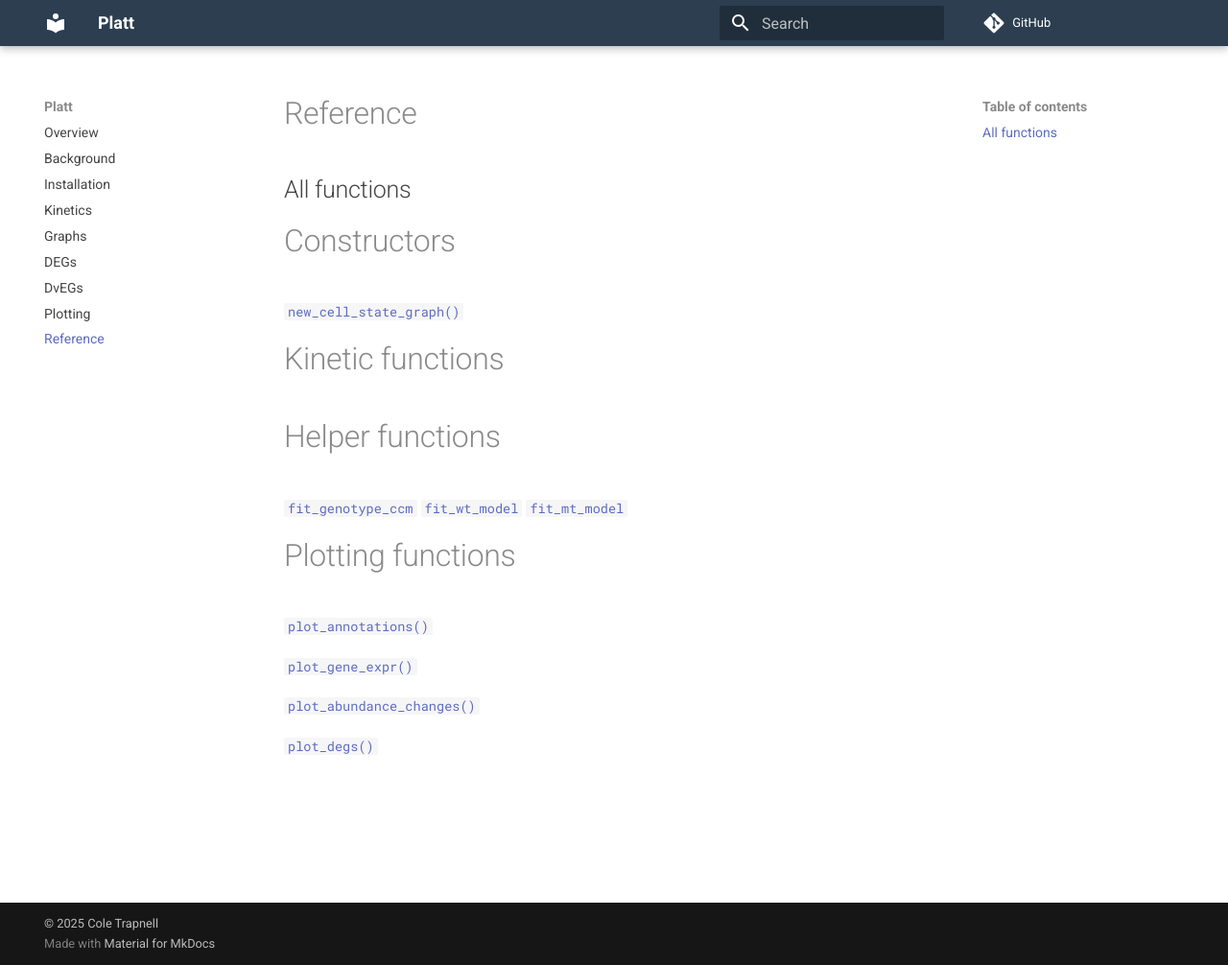
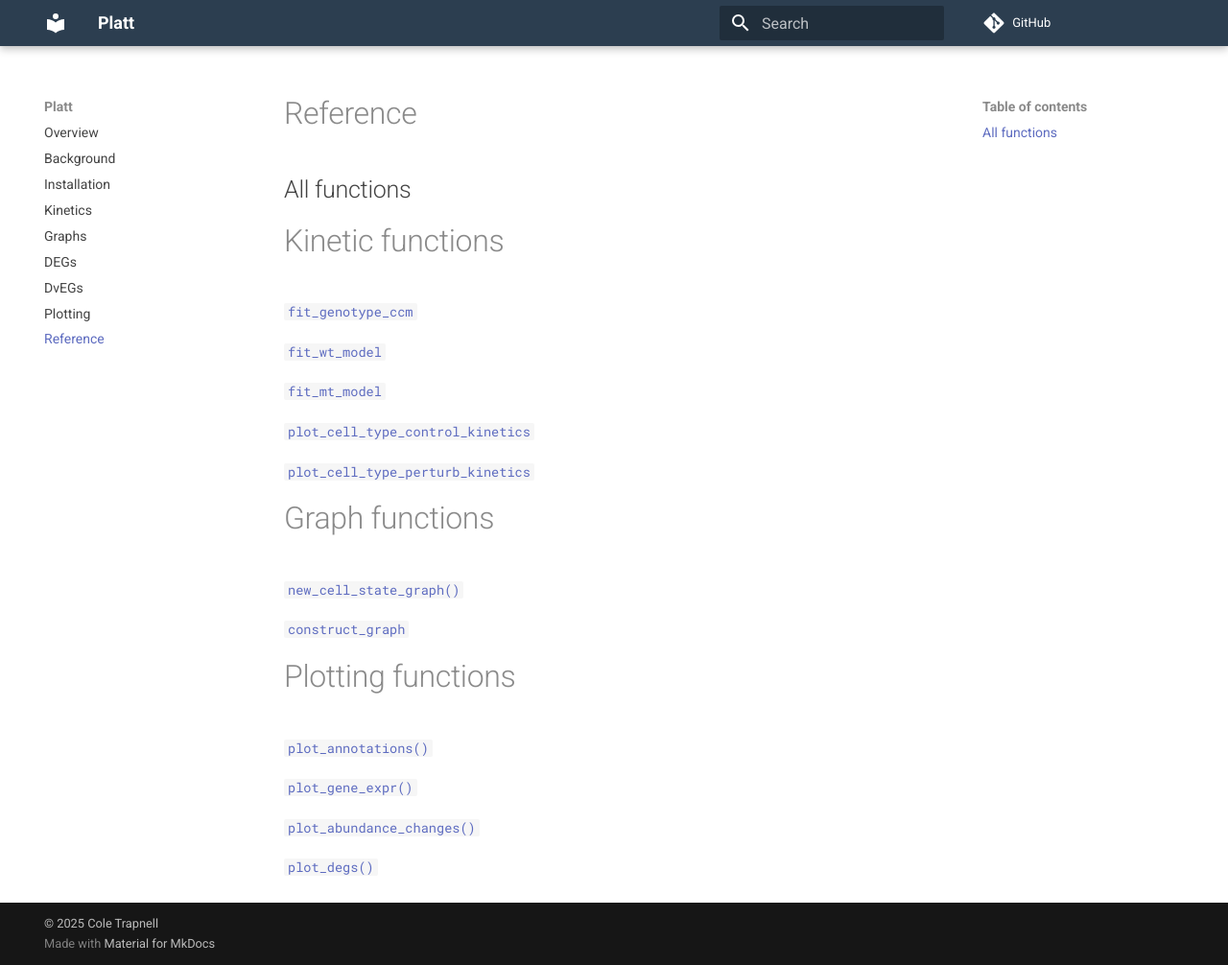
Before and after one commit to cole-trapnell-lab/platt, an MkDocs documentation site: the page built from docs/reference.md, in a window 1280 px wide and 1006 px high. Shown: the whole window at 96% size. Built offline with MkDocs 1.6.1 and Material for MkDocs 9.7.7, drawn with Linux system fonts in a browser that asks for light colours; comment, search, counter and statistics services are not loaded.

Commit message:
update reference

```diff
--- a/docs/reference.md
+++ b/docs/reference.md
@@ -4,18 +4,23 @@ Reference
 All functions
 -------------------------------
 
-# Constructors
+# Kinetic functions
+
+[`fit_genotype_ccm`](fit_genotype_ccm)
+
+[`fit_wt_model`](fit_wt_model)
+
+[`fit_mt_model`](fit_mt_model)
+
+[`plot_cell_type_control_kinetics`](plot_cell_type_control_kinetics)
+
+[`plot_cell_type_perturb_kinetics`](plot_cell_type_perturb_kinetics)
+
+# Graph functions
 
 [`new_cell_state_graph()`](new_cell_state_graph)
 
-# Kinetic functions
-
-
-# Helper functions
-
-[`fit_genotype_ccm`](fit_genotype_ccm)
-[`fit_wt_model`]()
-[`fit_mt_model`]()
+[`construct_graph`](construct_graph)
 
 # Plotting functions
 
```
